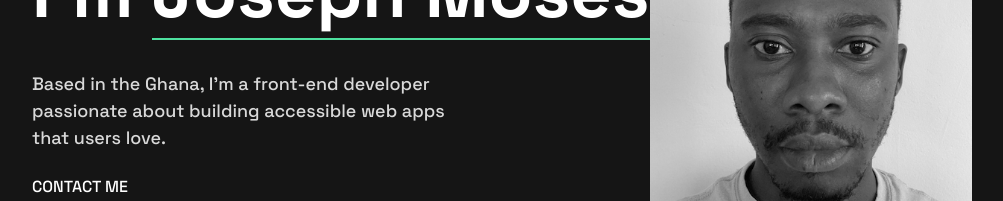
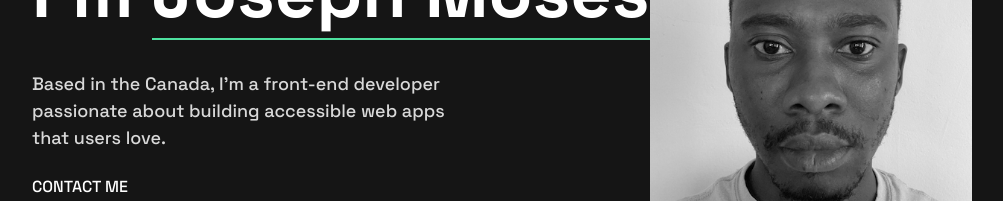
Before and after one commit to jmosesessel/joesmo-portfolio, a React (Vite) app: page / in a window 1280 px wide. Shown: the part 250-451 px from the top of the page, without its empty margins (138-1141 px from the left). Built offline with nearby package versions, Linux system fonts and the light colour scheme.

Commit message:
update current location

```diff
--- a/src/components/HeaderContentPortion.jsx
+++ b/src/components/HeaderContentPortion.jsx
@@ -5,7 +5,7 @@ const HeaderContentPortion = () => {
     <>
         <div className=' flex flex-col justify-center md:justify-start items-center md:items-start md:text-left text-p-white md:mt-20'>
           <p className=' md:w-[27rem] lg:w-[44.125rem] text-[2.5rem] md:text-[4.5rem] mb-6 text-center md:text-left font-semibold'>Nice to meet you! I’m <span className=' border-b-2 border-b-p-green pb-0'>Joseph Moses</span>. </p>
-          <p className='md:w-[27rem] md:text-[1.125rem] text-center md:text-left text-p-grey mb-6 '>Based in the Ghana, I’m a front-end developer passionate about building accessible web apps that users love.</p>
+          <p className='md:w-[27rem] md:text-[1.125rem] text-center md:text-left text-p-grey mb-6 '>Based in the Canada, I’m a front-end developer passionate about building accessible web apps that users love.</p>
           <p className='text-p-white block border-b-2 border-b-p-green pb-2'>CONTACT ME</p>
         </div>
     </>
```
